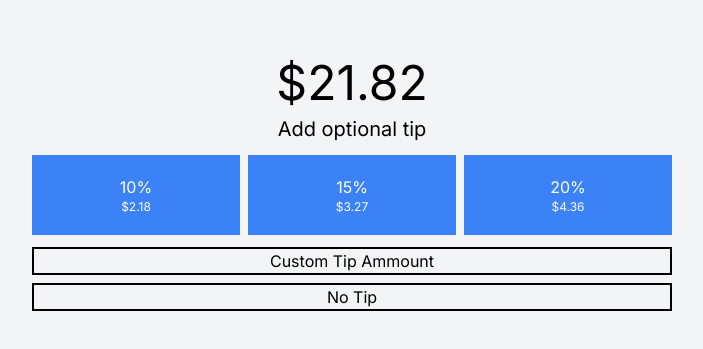
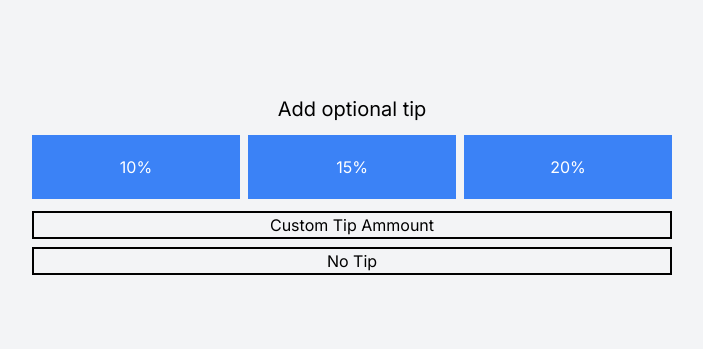
Before and after one commit to rhinkle/tip-please, a Next.js app: page /tip-window in a window 1280 px wide. Shown: the part 215-564 px from the top of the page, without its empty margins (288-991 px from the left). Built offline with nearby package versions, Linux system fonts and the light colour scheme.

Commit message:
feat: complete

```diff
--- a/src/app/tip-window/_tip-button/tip-button.tsx
+++ b/src/app/tip-window/_tip-button/tip-button.tsx
@@ -1,14 +1,18 @@
 import Link from "next/link";
+import { USDollar } from "../util";
+
 export interface TipButtonProps {
   percent: number;
-  amount: string;
+  amount: number | undefined;
 }
 
 export default function TipButton({ percent, amount }: TipButtonProps) {
   return (
     <Link href="/thank-you" className="w-1/3 bg-blue-500 p-5">
       {`${percent}%`}
-      <span className="block text-xs">{amount}</span>
+      {amount && (
+        <span className="block text-xs">{USDollar.format(amount)}</span>
+      )}
     </Link>
   );
 }
--- a/src/app/tip-window/page.tsx
+++ b/src/app/tip-window/page.tsx
@@ -1,23 +1,29 @@
+"use client";
 import TipButton from "./_tip-button/tip-button";
+import { USDollar, tipCalc } from "./util";
+import { useSearchParams } from "next/navigation";
+import { useState, useEffect } from "react";
 
 export default function TipWindow() {
-  let USDollar = new Intl.NumberFormat("en-US", {
-    style: "currency",
-    currency: "USD",
-  });
-  const total = 21.82;
+  const [total, setTotal] = useState<number>();
+  const searchParams = useSearchParams();
+  const paramsTotal = searchParams.get("total");
+
+  useEffect(() => {
+    if (paramsTotal) {
+      setTotal(parseInt(paramsTotal));
+    }
+  }, [paramsTotal]);
+
   const tipOptions: number[] = [10, 15, 20];
 
   const tipOptionList = () => {
     return tipOptions.map((tip) => {
-      const tipAmount = total * (tip / 100);
-      return (
-        <TipButton
-          key={tip}
-          amount={USDollar.format(tipAmount)}
-          percent={tip}
-        />
-      );
+      let tipAmount;
+      if (total) {
+        tipAmount = tipCalc(total, tip);
+      }
+      return <TipButton key={tip} amount={tipAmount} percent={tip} />;
     });
   };
 
@@ -25,7 +31,7 @@ export default function TipWindow() {
     <div className="flex h-full justify-center">
       <div className="flex h-full w-4/5 flex-col justify-center gap-3 align-middle lg:w-1/2">
         <div className="flex flex-col gap-2 text-center">
-          <div className="text-5xl">${total}</div>
+          {total && <div className="text-5xl">{USDollar.format(total)}</div>}
           <div className="text-xl">Add optional tip</div>
         </div>
         <div className="flex justify-center gap-2 text-center text-white">
--- /dev/null
+++ b/src/app/tip-window/util.ts
@@ -0,0 +1,14 @@
+export const USDollar = new Intl.NumberFormat("en-US", {
+  style: "currency",
+  currency: "USD",
+});
+
+export function tipCalc(bill: number, tip: number): number | undefined {
+  if (tip < 0 || tip > 100) {
+    throw new Error("Tip must be between 0 and 100");
+  }
+  if (bill) {
+    return bill * (tip / 100);
+  }
+  return undefined;
+}
```
